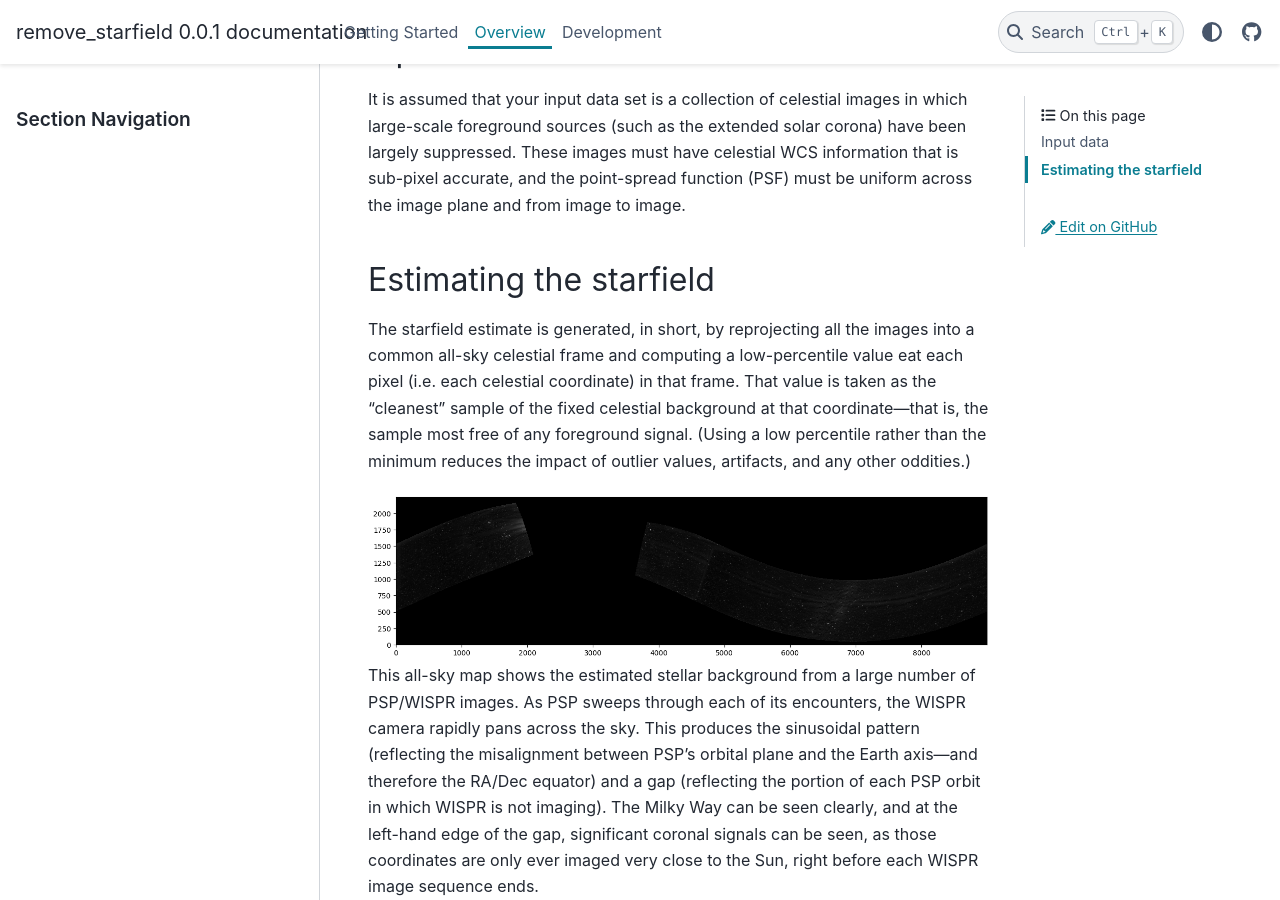
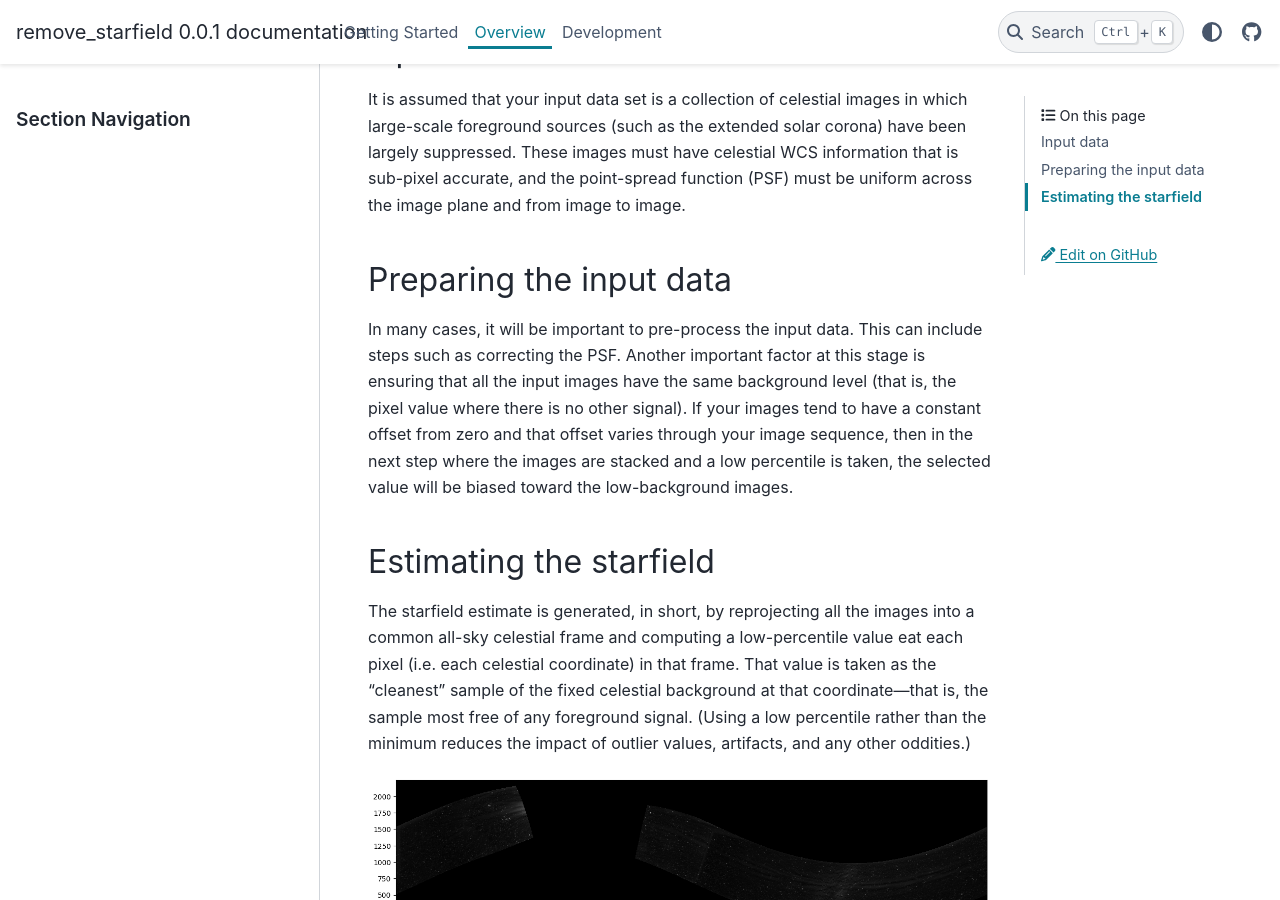
Before and after one commit to svank/remove_starfield, a Sphinx documentation site: the page built from docs/source/overview.rst, in a window 1280 px wide and 900 px high, scrolled down 556 px. Built offline with Sphinx 7.4.7 and the PyData theme 0.15.4, drawn with Linux system fonts in a browser that asks for light colours.

Commit message:
Add to docs

```diff
--- a/docs/source/overview.rst
+++ b/docs/source/overview.rst
@@ -1,21 +1,61 @@
 Overview
 ============
 
-The goal of this package is to estimate the stellar background. In this context, "stellar background" means any time-steady signal at each fixed celestial coordinate (i.e. each right ascension--declination coordinate). This includes both stars and diffuse sources such as the Milky Way, but excludes planets and any other "foreground" sources, such as the extended solar corona. Additionally, stellar variability is ignored. This estimating process produces an all-sky map (or that portion of which your input images cover) of this estimated background. Once this background map has been produces and processed, it can be subtracted out of each of the input images.
+The goal of this package is to estimate the stellar background. In this
+context, "stellar background" means any time-steady signal at each fixed
+celestial coordinate (i.e. each right ascension--declination coordinate). This
+includes both stars and diffuse sources such as the Milky Way, but excludes
+planets and any other "foreground" sources, such as the extended solar corona.
+Additionally, stellar variability is ignored. This estimating process produces
+an all-sky map (or that portion of which your input images cover) of this
+estimated background. Once this background map has been produces and processed,
+it can be subtracted out of each of the input images.
 
-The intended application of this package is for solar/heliospheric image sets, in which the stellar background is a contaminant amidst the foreground signal of the solar corona.
+The intended application of this package is for solar/heliospheric image sets,
+in which the stellar background is a contaminant amidst the foreground signal
+of the solar corona.
 
 Input data
 ----------
 
-It is assumed that your input data set is a collection of celestial images in which large-scale foreground sources (such as the extended solar corona) have been largely suppressed. These images must have celestial WCS information that is sub-pixel accurate, and the point-spread function (PSF) must be uniform across the image plane and from image to image.
+It is assumed that your input data set is a collection of celestial images in
+which large-scale foreground sources (such as the extended solar corona) have
+been largely suppressed. These images must have celestial WCS information that
+is sub-pixel accurate, and the point-spread function (PSF) must be uniform
+across the image plane and from image to image.
+
+Preparing the input data
+-------------------------
+
+In many cases, it will be important to pre-process the input data. This can
+include steps such as correcting the PSF. Another important factor at this
+stage is ensuring that all the input images have the same background level
+(that is, the pixel value where there is no other signal). If your images tend
+to have a constant offset from zero and that offset varies through your image
+sequence, then in the next step where the images are stacked and a low
+percentile is taken, the selected value will be biased toward the
+low-background images.
 
 Estimating the starfield
 ------------------------
 
-The starfield estimate is generated, in short, by reprojecting all the images into a common all-sky celestial frame and computing a low-percentile value eat each pixel (i.e. each celestial coordinate) in that frame. That value is taken as the "cleanest" sample of the fixed celestial background at that coordinate---that is, the sample most free of any foreground signal. (Using a low percentile rather than the minimum reduces the impact of outlier values, artifacts, and any other oddities.)
+The starfield estimate is generated, in short, by reprojecting all the images
+into a common all-sky celestial frame and computing a low-percentile value eat
+each pixel (i.e. each celestial coordinate) in that frame. That value is taken
+as the "cleanest" sample of the fixed celestial background at that
+coordinate---that is, the sample most free of any foreground signal. (Using a
+low percentile rather than the minimum reduces the impact of outlier values,
+artifacts, and any other oddities.)
 
 .. image:: images/demo_all_sky_starfield_estimate.png
    :alt: An example of an estimated starfield
 
-This all-sky map shows the estimated stellar background from a large number of PSP/WISPR images. As PSP sweeps through each of its encounters, the WISPR camera rapidly pans across the sky. This produces the sinusoidal pattern (reflecting the misalignment between PSP's orbital plane and the Earth axis---and therefore the RA/Dec equator) and a gap (reflecting the portion of each PSP orbit in which WISPR is not imaging). The Milky Way can be seen clearly, and at the left-hand edge of the gap, significant coronal signals can be seen, as those coordinates are only ever imaged very close to the Sun, right before each WISPR image sequence ends.
+This all-sky map shows the estimated stellar background from a large number of
+PSP/WISPR images. As PSP sweeps through each of its encounters, the WISPR
+camera rapidly pans across the sky. This produces the sinusoidal pattern
+(reflecting the misalignment between PSP's orbital plane and the Earth
+axis---and therefore the RA/Dec equator) and a gap (reflecting the portion of
+each PSP orbit in which WISPR is not imaging). The Milky Way can be seen
+clearly, and at the left-hand edge of the gap, significant coronal signals can
+be seen, as those coordinates are only ever imaged very close to the Sun, right
+before each WISPR image sequence ends.
```
Also changed, not shown: 1 other file.
